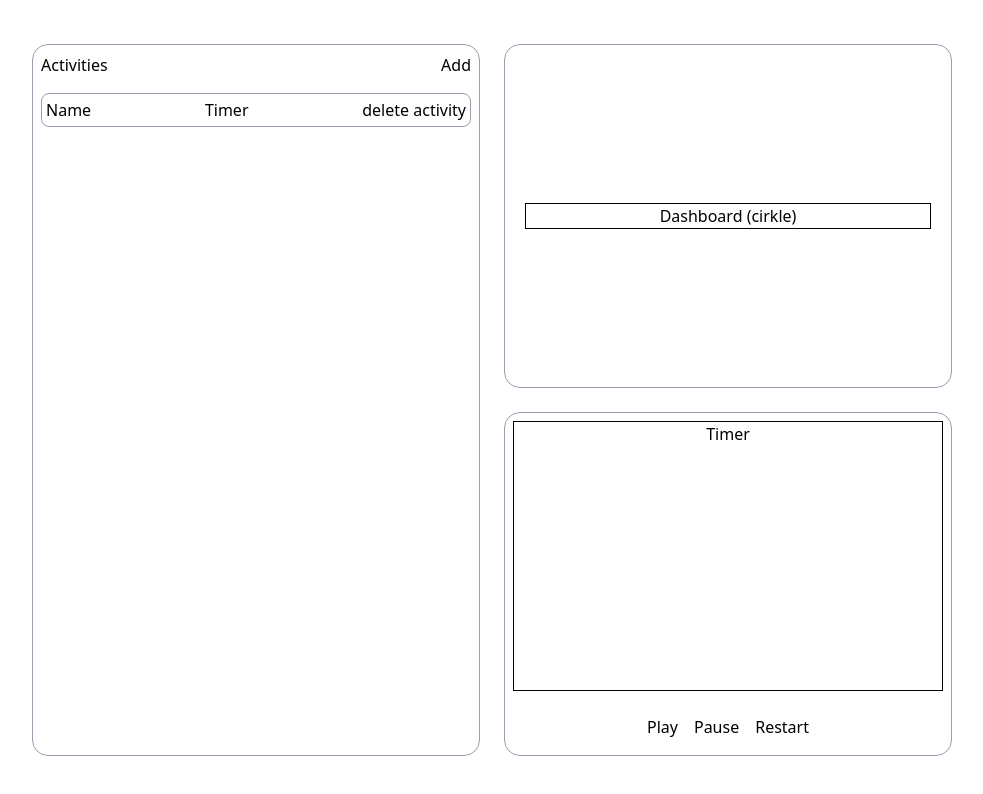
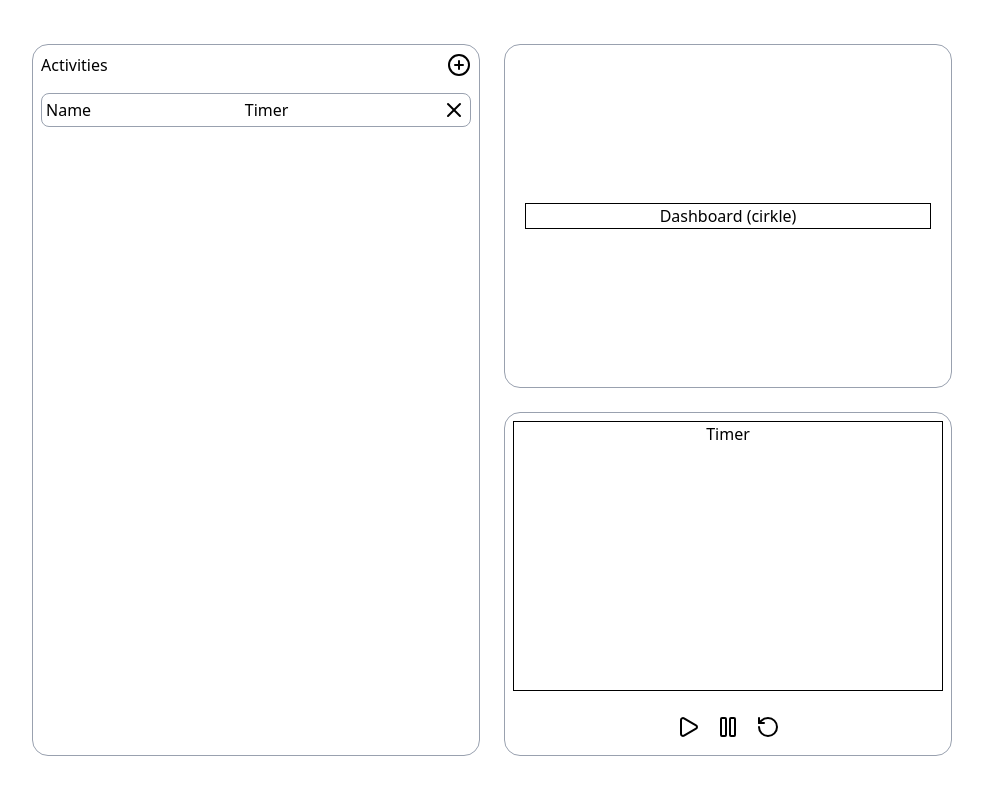
Before and after one commit to Andrzej-Tezyk/stack-app, a React (Vite) app in the folder frontend/: page / in a window 1280 px wide. Shown: the top 794 px of the page, without its empty margins (148-1131 px from the left). Built offline with nearby package versions, Linux system fonts and the light colour scheme.

Commit message:
added icons

```diff
--- a/frontend/package.json
+++ b/frontend/package.json
@@ -11,6 +11,7 @@
   },
   "dependencies": {
     "@tailwindcss/vite": "^4.1.11",
+    "lucide-react": "^0.536.0",
     "react": "^19.1.0",
     "react-dom": "^19.1.0",
     "tailwindcss": "^4.1.11"
--- a/frontend/src/components/ActivityCard.jsx
+++ b/frontend/src/components/ActivityCard.jsx
@@ -1,10 +1,12 @@
+import {X} from "lucide-react"
+
 function ActivityCard() {
     return (
         <div className="flex justify-between border-1 border-gray-400 rounded-lg m-2">
             <div className="m-1">Name</div>
             <div className="m-1">Timer</div>
-            <button className="m-1">
-                delete activity
+            <button className="m-1" size="icon" aria-label="X">
+                <X></X>
             </button>
         </div>
      );
--- a/frontend/src/components/PomodoroClock.jsx
+++ b/frontend/src/components/PomodoroClock.jsx
@@ -1,13 +1,20 @@
 import Timer from "./ui/Timer";
+import {Play, Pause, RotateCcw} from "lucide-react"
 
 function PomodoroClock () {
     return (
         <div className="flex flex-col h-full">
             <Timer></Timer>
             <div className="flex justify-center m-2">
-                <button className="m-2">Play</button>
-                <button className="m-2">Pause</button>
-                <button className="m-2">Restart</button>
+                <button className="m-2 " size="icon" aria-label="Play">
+                    <Play></Play>
+                </button>
+                <button className="m-2" size="icon" aria-label="Pause">
+                    <Pause></Pause>
+                </button>
+                <button className="m-2" size="icon" aria-label="RotateCcw">
+                    <RotateCcw></RotateCcw>
+                </button>
             </div>
         </div>
      );
--- a/frontend/src/components/TrackedActivities.jsx
+++ b/frontend/src/components/TrackedActivities.jsx
@@ -1,12 +1,13 @@
 import ActivityCard from "./ActivityCard";
+import {CirclePlus} from "lucide-react"
 
 const TrackedActivities = () => {
     return (
         <div className="flex flex-col m-3 w-md border-1 border-gray-400 rounded-2xl border-solid">
             <h2 className="flex justify-between m-2">
                 Activities
-                <button>
-                    Add
+                <button size="icon" aria-label="CirclePlus">
+                    <CirclePlus></CirclePlus>
                 </button>
             </h2>
             <div className="flex flex-col">
```
Also changed, not shown: 1 other file (tests, documents, lock files or other folders).
